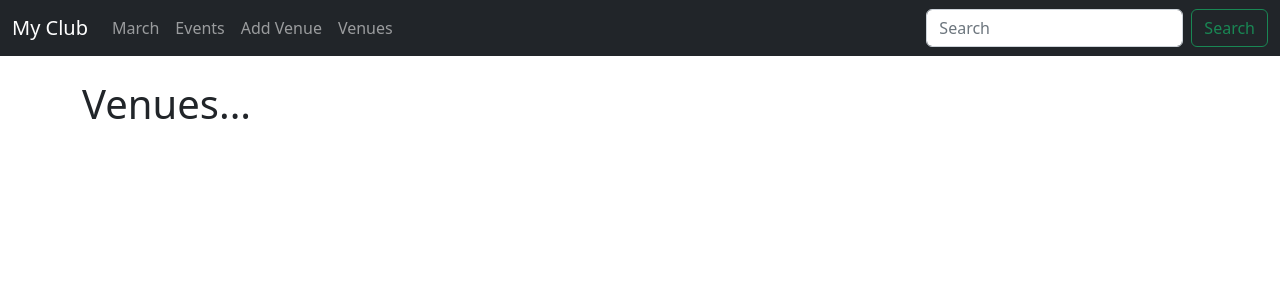
After one commit to MUHAMMAD-NIYAS-P/Codemywednesdays, a Django app: page /list_venues in a window 1280 px wide. The commit adds this page. Shown: the top 300 px of the page. Run offline with Django 4.2, Linux system fonts and the light colour scheme; data that the repository does not hold is empty.

Commit message:
This is seventh commit v8(how to query db for venues, which means how to add venues into screen)

```diff
--- a/events/templates/events/navbar.html
+++ b/events/templates/events/navbar.html
@@ -15,6 +15,9 @@
         <li class="nav-item">
           <a class="nav-link" href="{% url 'add-venue' %}">Add Venue</a>
         </li>
+        <li class="nav-item">
+          <a class="nav-link" href="{% url 'list-venues' %}">Venues</a>
+        </li>
       </ul>
       <form class="d-flex" role="search">
         <input class="form-control me-2" type="search" placeholder="Search" aria-label="Search">
--- /dev/null
+++ b/events/templates/events/venue.html
@@ -0,0 +1,15 @@
+{% extends 'events/base.html' %}
+
+{% block content %}
+
+    <h1>Venues...</h1>
+    <br><br>
+    <table class="table table-striped table-hover">
+        {% for venue in venue_list %}
+        <tr>
+            <td><a href="{% url 'show-venue' venue.id %}">{{ venue }}</a> <br></td>
+        </tr>
+        {% endfor %}
+    </table>
+
+{% endblock %}
--- a/events/urls.py
+++ b/events/urls.py
@@ -6,4 +6,6 @@ urlpatterns = [
     path('<int:year>/<str:month>/', views.home, name="home"),
     path('events', views.all_events, name="list-events"),
     path('add_venue', views.add_venue, name="add-venue"),
+    path('list_venues', views.list_venues, name="list-venues"),
+    path('show_venue/<venue_id>/', views.show_venue, name="show-venue"),
 ]
--- a/events/views.py
+++ b/events/views.py
@@ -3,10 +3,20 @@ import calendar
 from calendar import HTMLCalendar
 from datetime import datetime
 from django.http import HttpResponseRedirect
-from .models import Event
+from .models import Event, Venue
 from .forms import VenueForm
 
 # Create your views here.
+
+def show_venue(request, venue_id):
+    venue = Venue.objects.get(pk=venue_id)
+    return render(request, 'events/show_venue.html', { 'venue': venue })
+
+
+def list_venues(request):
+    venue_list = Venue.objects.all()
+    return render(request, 'events/venue.html', { 'venue_list':venue_list })
+
 
 def add_venue(request):
 
@@ -22,6 +32,7 @@ def add_venue(request):
         if 'submitted' in request.GET:
             submitted = True
         return render(request, 'events/add_venue.html', { 'form':form, 'submitted':submitted })
+
 
 def all_events(request):
     event_list = Event.objects.all()
--- /dev/null
+++ b/requirements.txt
@@ -0,0 +1,3 @@
+asgiref==3.6.0
+Django==4.1.7
+sqlparse==0.4.3
```
Also changed, not shown: events/templates/events/show_venue.html (added, +28 -0 lines).
